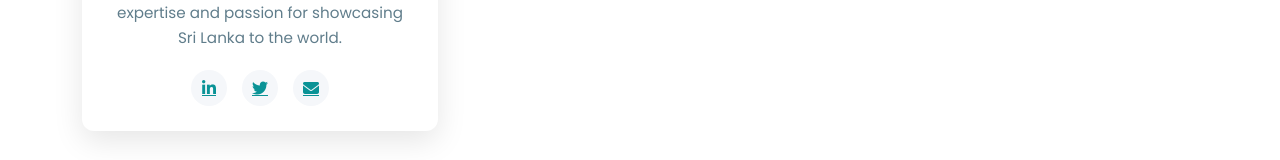
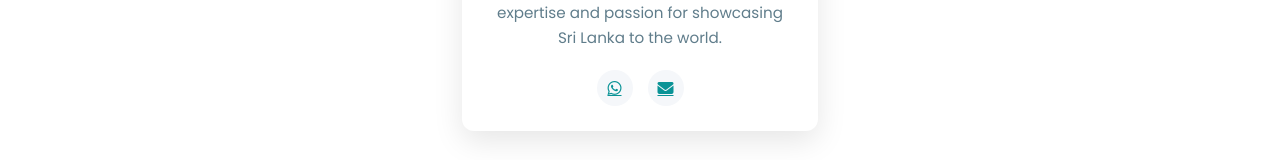
Before and after one commit to IT22091352/Ceylon-buddy, a React (Create React App) app: page /about in a window 1280 px wide. Shown: the part 4218-4378 px from the top of the page. Built offline with nearby package versions, Linux system fonts and the light colour scheme.

Commit message:
Enhance team section layout: center images and update social links

```diff
--- a/src/customer/pages/about/about.css
+++ b/src/customer/pages/about/about.css
@@ -300,6 +300,9 @@
   height: 300px;
   position: relative;
   overflow: hidden;
+  display: flex;
+  justify-content: center;
+  align-items: center;
 }
 
 .team-img-container img {
@@ -307,6 +310,10 @@
   height: 100%;
   object-fit: cover;
   transition: transform 0.5s ease;
+}
+
+.team-image {
+  object-position: center;
 }
 
 .team-card:hover .team-img-container img {
--- a/src/customer/pages/about/about.js
+++ b/src/customer/pages/about/about.js
@@ -194,21 +194,20 @@ function About() {
               </div>
             </Col>
           </Row>
-          <Row className="mt-5">
+          <Row className="mt-5 justify-content-center">
             {teamMembers.map((member) => (
               <Col key={member.id} md={4} className="mb-4">
                 <div className="team-card">
-                  <div className="team-img-container">
-                    <img src={member.image} alt={member.name} />
+                  <div className="team-img-container d-flex justify-content-center align-items-center">
+                    <img src={member.image} alt={member.name} className="team-image" />
                   </div>
                   <div className="team-content">
                     <h3>{member.name}</h3>
                     <div className="team-role">{member.role}</div>
                     <p>{member.bio}</p>
                     <div className="team-social">
-                      <a href="#!" className="social-link"><i className="fab fa-linkedin-in"></i></a>
-                      <a href="#!" className="social-link"><i className="fab fa-twitter"></i></a>
-                      <a href="#!" className="social-link"><i className="fas fa-envelope"></i></a>
+                      <a href="tel:+94719928373" className="social-link"><i className="fab fa-whatsapp"></i></a>
+                      <a href="mailto:ceylonbuddytour@gmail.com" className="social-link"><i className="fas fa-envelope"></i></a>
                     </div>
                   </div>
                 </div>
```
